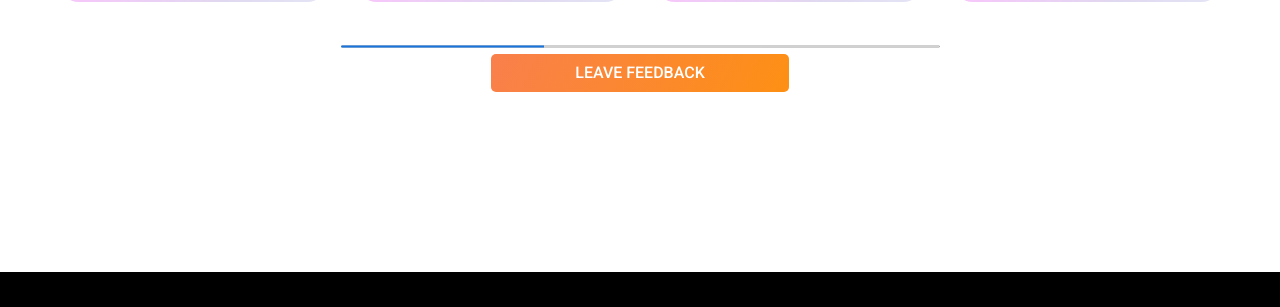
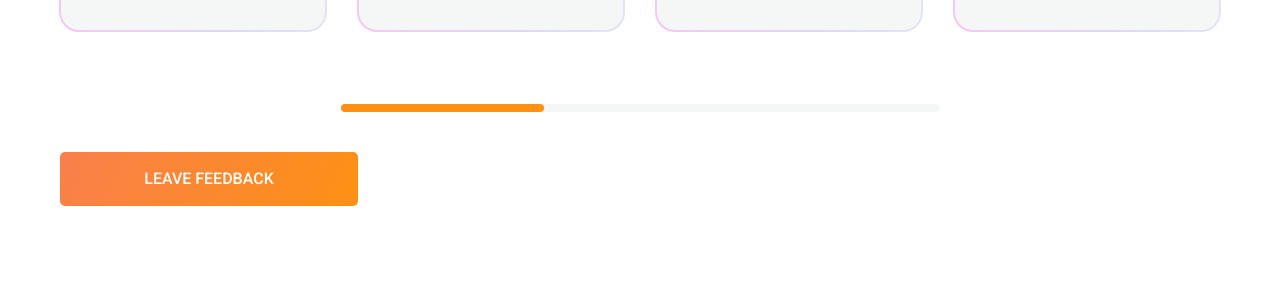
Before and after one commit to HelioGonzales/online-zoo, a plain HTML site: page pages/main/index.html in a window 1280 px wide. Shown: the part 4409-4716 px from the top of the page. Drawn offline with Linux system fonts and the light colour scheme.

Commit message:
fix: fix progess bar style, footer width

```diff
--- a/pages/main/index.html
+++ b/pages/main/index.html
@@ -309,7 +309,7 @@
               </div>
             </div>
           </div>
-          <progress class="testimonials_progress" value="33.99" max="100" color="#FE9013;"></progress>
+          <progress class="testimonials_progress" value="33.99" max="100"></progress>
           <button class="feedback-btn">LEAVE FEEDBACK</button>
         </div>
       </div>
@@ -366,6 +366,7 @@
             <li>Designed by Alisa Samborskaya</li>
             <li>©RSSchool & ©Yem Digital 2021</li>
           </ul>
+
         </div>
       </div>
     </div>
--- a/pages/main/style.css
+++ b/pages/main/style.css
@@ -505,12 +505,12 @@ p {
 }
 
 .testimonials_content {
-  height: 575px;
   display: flex;
   flex-direction: column;
   align-items: center;
   padding-top: 140px;
   padding-bottom: 180px;
+  gap: 30px;
 }
 
 .testimonial_title {
@@ -603,12 +603,20 @@ p {
   padding: 10px 15px 19px 16px;
 }
 
-.testimonials_progress {
+progress {
+  border-radius: 5px;
   width: 599px;
   height: 8px;
-  color: #fe9013;
   margin-top: 21px;
-  margin-bottom: 5px;
+  margin-bottom: 10px;
+}
+progress::-webkit-progress-bar {
+  background-color: #f5f7f6;
+  border-radius: 5px;
+}
+progress::-webkit-progress-value {
+  background-color: #fe9013;
+  border-radius: 5px;
 }
 
 .feedback-btn {
@@ -624,6 +632,10 @@ p {
   text-align: center;
   text-transform: uppercase;
   color: #ffffff;
+}
+
+.feedback-btn:last-of-type {
+  margin-right: auto;
 }
 
 .feedback-btn:hover {
@@ -645,7 +657,7 @@ footer {
 
 .footer-wrapper {
   display: flex;
-  justify-content: space-around;
+  justify-content: space-between;
   height: 100%;
 }
 
```
